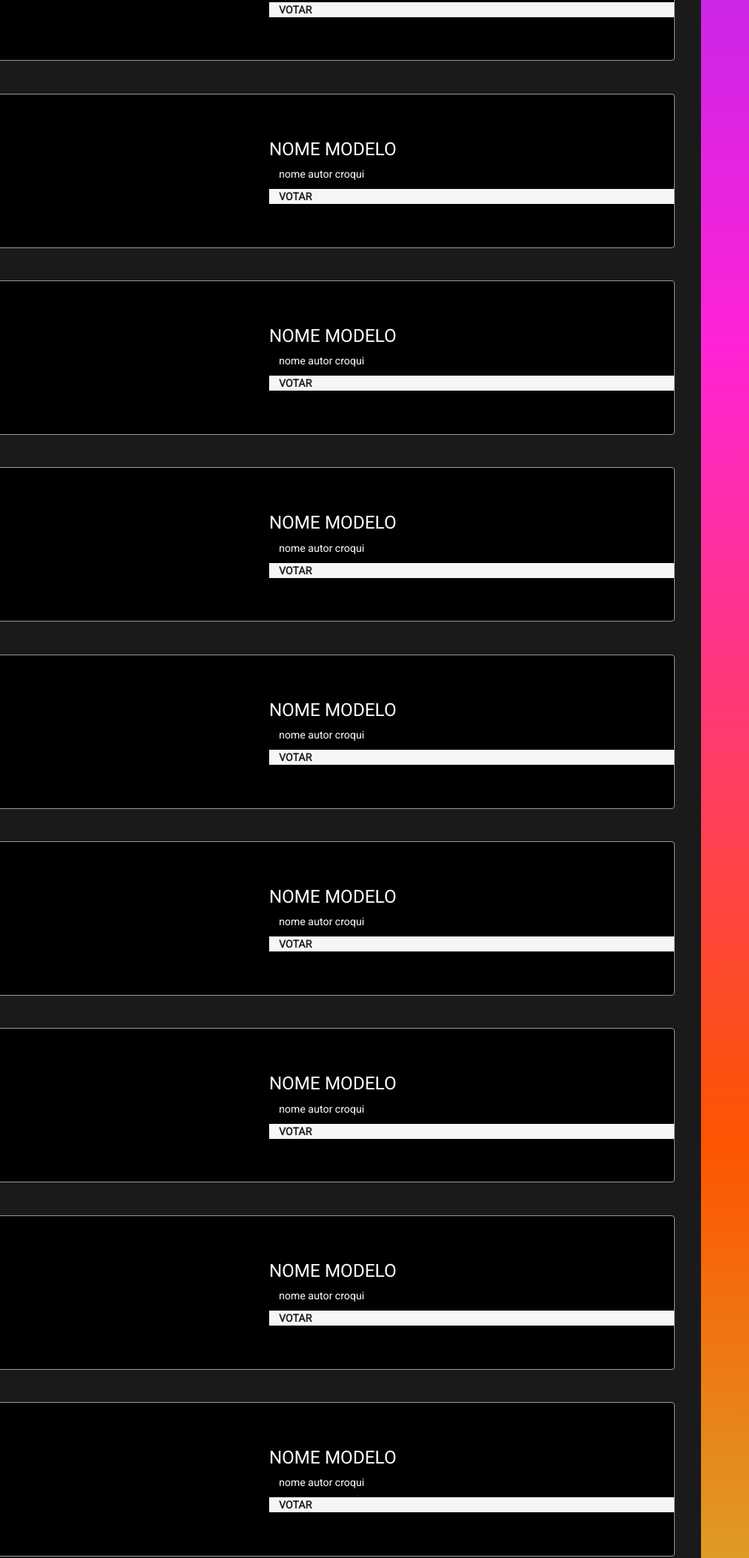
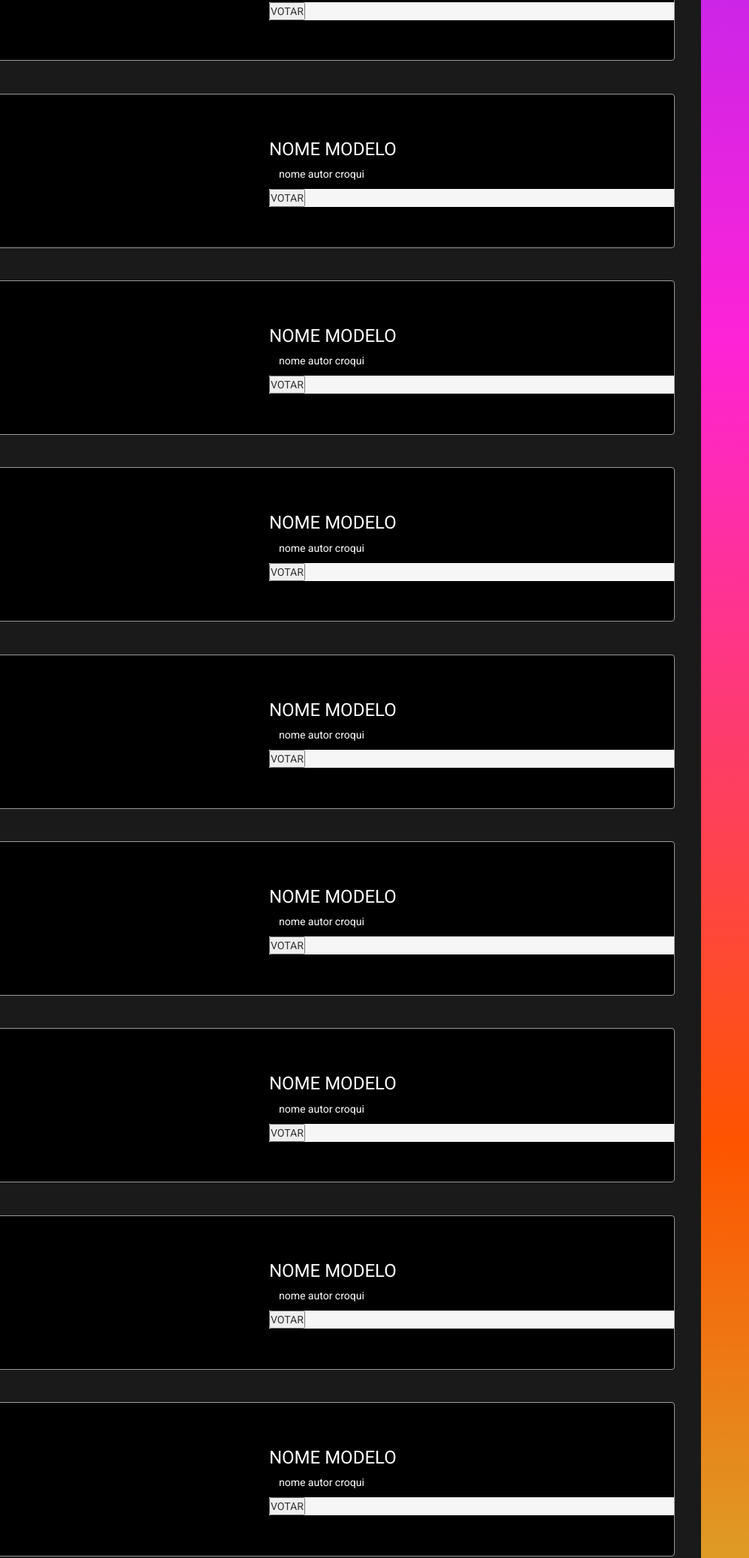
Before and after one commit to brazadrian/Desfile-maker, a plain HTML site: page mysite/templates/votacao.html in a window 1280 px wide. Shown: the part 615-2693 px from the top of the page at 75% size, 281-1280 px from the left. Drawn offline with nearby package versions, Linux system fonts and the light colour scheme; files that its build step writes are made by us from their sources.

Commit message:
Update votacao.html

```diff
--- a/mysite/templates/votacao.html
+++ b/mysite/templates/votacao.html
@@ -83,7 +83,7 @@
                                 <h3>NOME MODELO</h3>
                                 <p>nome autor croqui</p>
                                 <form class="button" action="/voto2" method="post">
-                                    <p>VOTAR</p>
+                                    <input id="btn" type="submit" name="botao" value="VOTAR">
                                 </form>
                             </div>
                         </div>
@@ -96,7 +96,7 @@
                                 <h3>NOME MODELO</h3>
                                 <p>nome autor croqui</p>
                                 <form class="button" action="/voto3" method="post">
-                                    <p>VOTAR</p>
+                                    <input id="btn" type="submit" name="botao" value="VOTAR">
                                 </form>
                             </div>
                         </div>
@@ -109,7 +109,7 @@
                                 <h3>NOME MODELO</h3>
                                 <p>nome autor croqui</p>
                                 <form class="button" action="/voto4" method="post">
-                                    <p>VOTAR</p>
+                                    <input id="btn" type="submit" name="botao" value="VOTAR">
                                 </form>
                             </div>
                         </div>
@@ -122,7 +122,7 @@
                                 <h3>NOME MODELO</h3>
                                 <p>nome autor croqui</p>
                                 <form class="button" action="/voto5" method="post">
-                                    <p>VOTAR</p>
+                                    <input id="btn" type="submit" name="botao" value="VOTAR">
                                 </form>
                             </div>
                         </div>
@@ -135,7 +135,7 @@
                                 <h3>NOME MODELO</h3>
                                 <p>nome autor croqui</p>
                                 <form class="button" action="/voto6" method="post">
-                                    <p>VOTAR</p>
+                                    <input id="btn" type="submit" name="botao" value="VOTAR">
                                 </form>
                             </div>
                         </div>
@@ -148,7 +148,7 @@
                                 <h3>NOME MODELO</h3>
                                 <p>nome autor croqui</p>
                                 <form class="button" action="/voto7" method="post">
-                                    <p>VOTAR</p>
+                                    <input id="btn" type="submit" name="botao" value="VOTAR">
                                 </form>
                             </div>
                         </div>
@@ -161,7 +161,7 @@
                                 <h3>NOME MODELO</h3>
                                 <p>nome autor croqui</p>
                                 <form class="button" action="/voto8" method="post">
-                                    <p>VOTAR</p>
+                                    <input id="btn" type="submit" name="botao" value="VOTAR">
                                 </form>
                             </div>
                         </div>
@@ -174,7 +174,7 @@
                                 <h3>NOME MODELO</h3>
                                 <p>nome autor croqui</p>
                                 <form class="button" action="/voto9" method="post">
-                                    <p>VOTAR</p>
+                                    <input id="btn" type="submit" name="botao" value="VOTAR">
                                 </form>
                             </div>
                         </div>
@@ -187,7 +187,7 @@
                                 <h3>NOME MODELO</h3>
                                 <p>nome autor croqui</p>
                                 <form class="button" action="/voto10" method="post">
-                                    <p>VOTAR</p>
+                                    <input id="btn" type="submit" name="botao" value="VOTAR">
                                 </form>
                             </div>
                         </div>
@@ -200,7 +200,7 @@
                                 <h3>NOME MODELO</h3>
                                 <p>nome autor croqui</p>
                                 <form class="button" action="/voto11" method="post">
-                                    <p>VOTAR</p>
+                                    <input id="btn" type="submit" name="botao" value="VOTAR">
                                 </form>
                             </div>
                         </div>
@@ -298,7 +298,7 @@
                 type: 'POST',
                 url: '/voto',
                 data: {
-                    roupa1: $(".teste").val()
+                    roupa1: $(".button").val()
                 }
             })
         });
```
